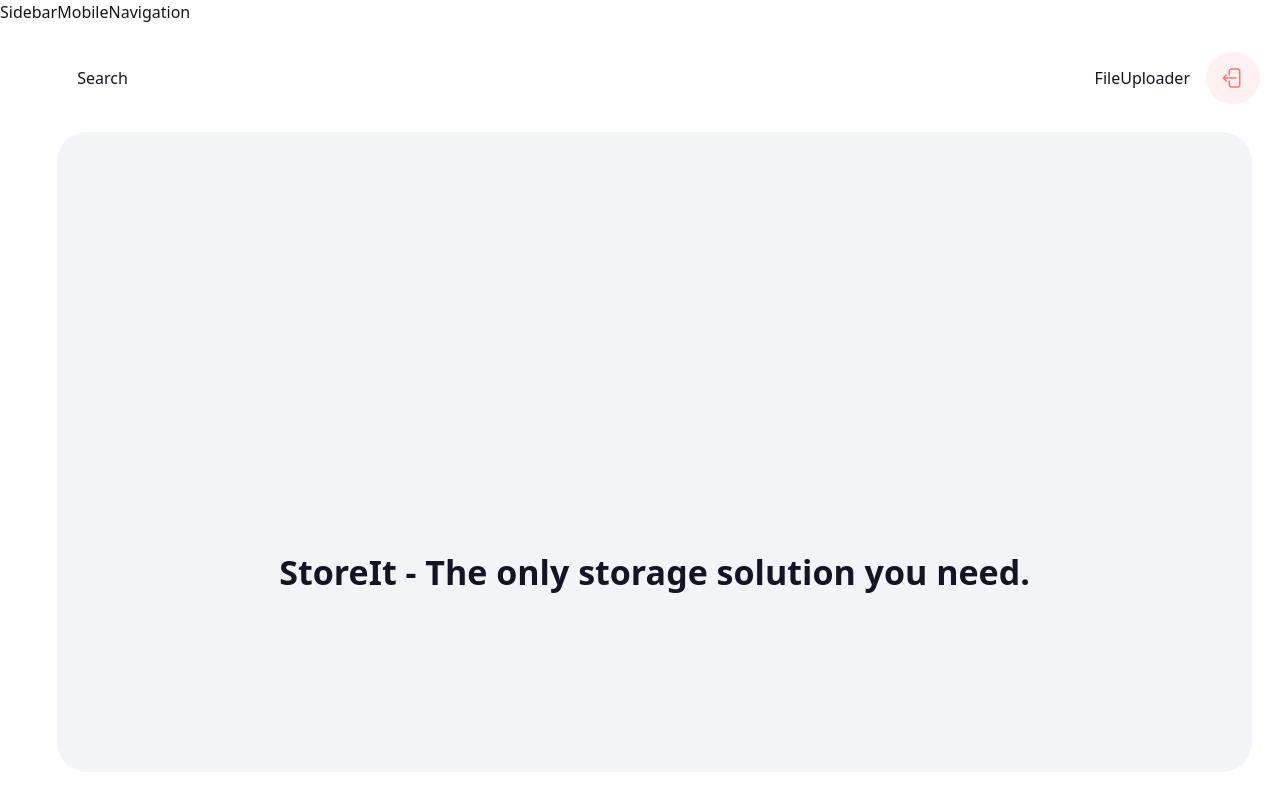
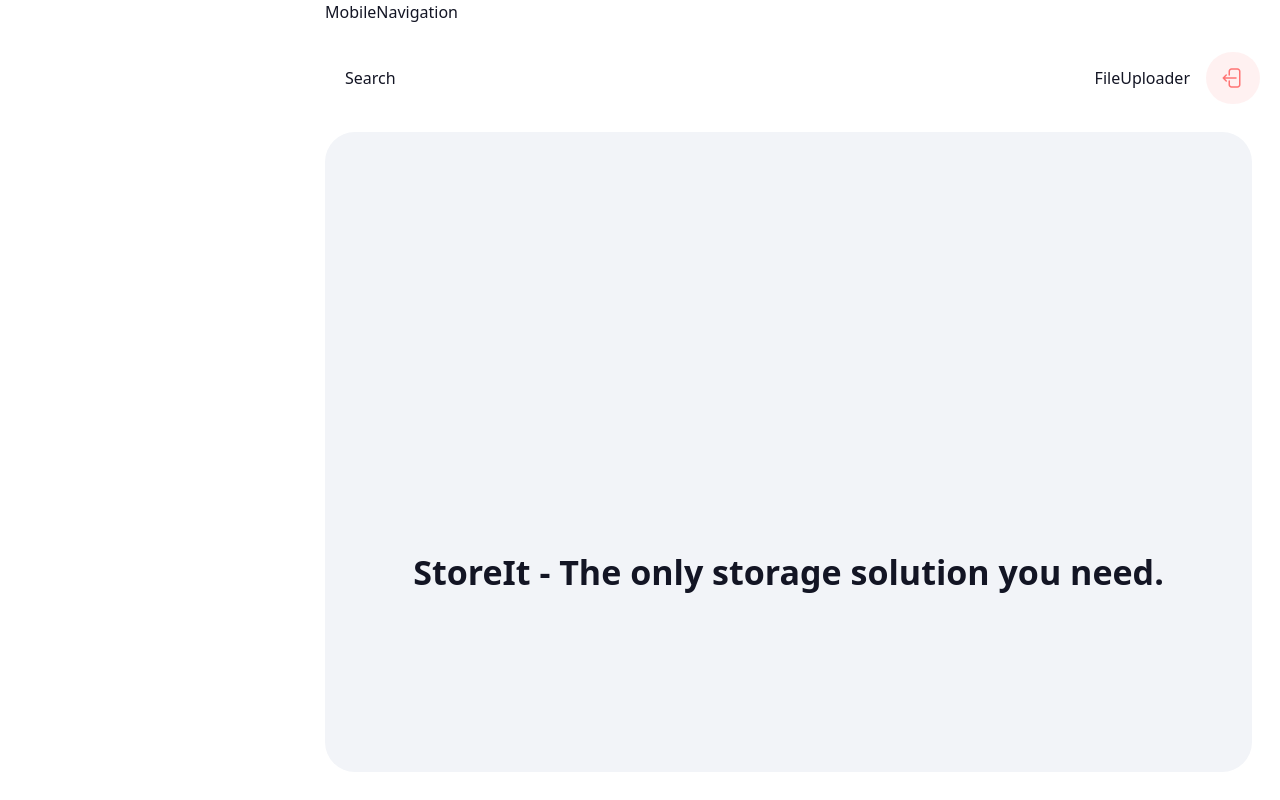
Before and after one commit to Tanujeet/StoreIt, a Next.js app: page / in a window 1280 px wide. Built offline with nearby package versions, Linux system fonts and the light colour scheme.

Commit message:
implemented sidebar

```diff
--- a/components/Sidebar.tsx
+++ b/components/Sidebar.tsx
@@ -1,5 +1,20 @@
+import Image from "next/image";
+import Link from "next/link";
+
 const Sidebar = () => {
-  return <div>Sidebar</div>;
+  return (
+    <aside className="sidebar">
+      <Link href="/">
+        <Image
+          src="/assets/icons/logo-full.svg"
+          alt="logo"
+          width={160}
+          height={50}
+          className="hidden h-auto lg:block"
+        />
+      </Link>
+    </aside>
+  );
 };
 
 export default Sidebar;
```
